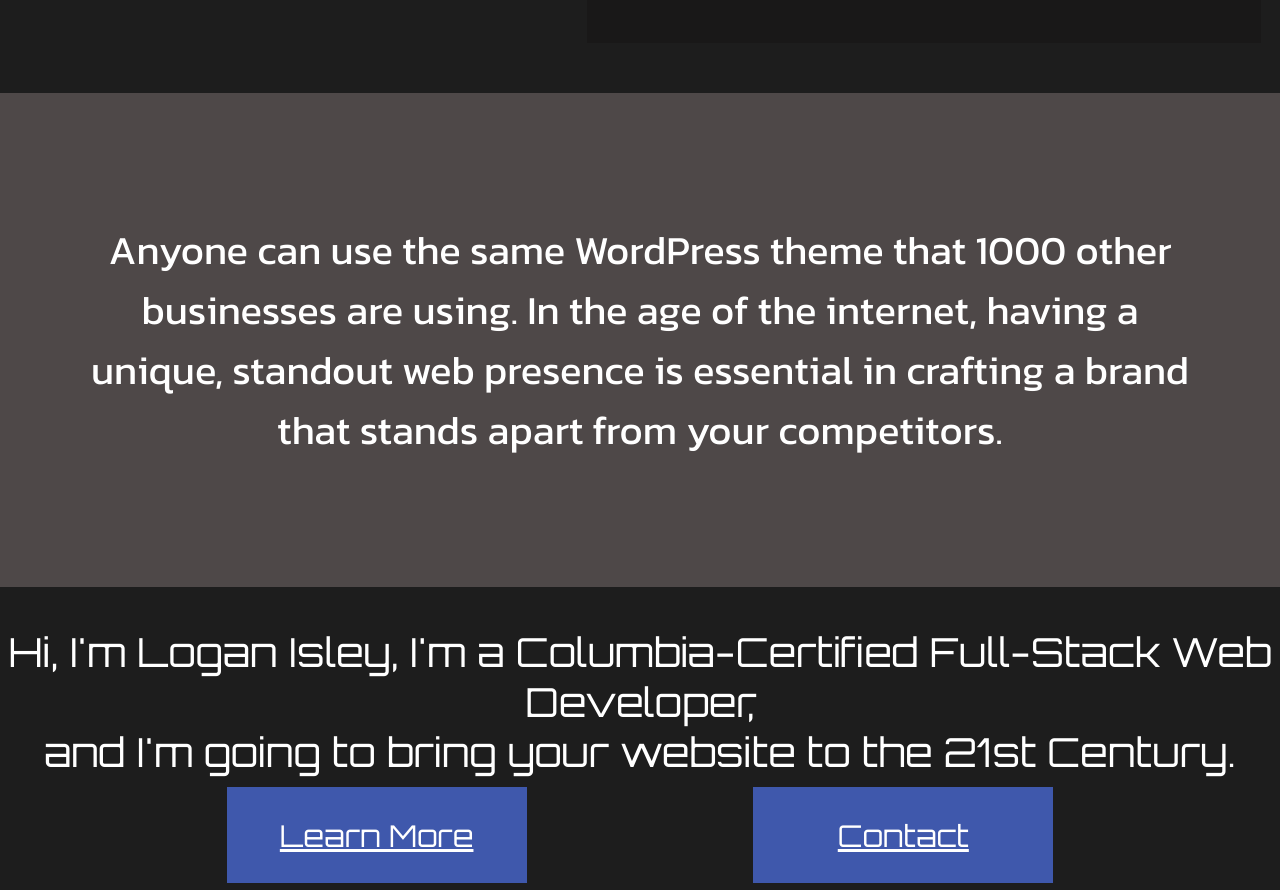
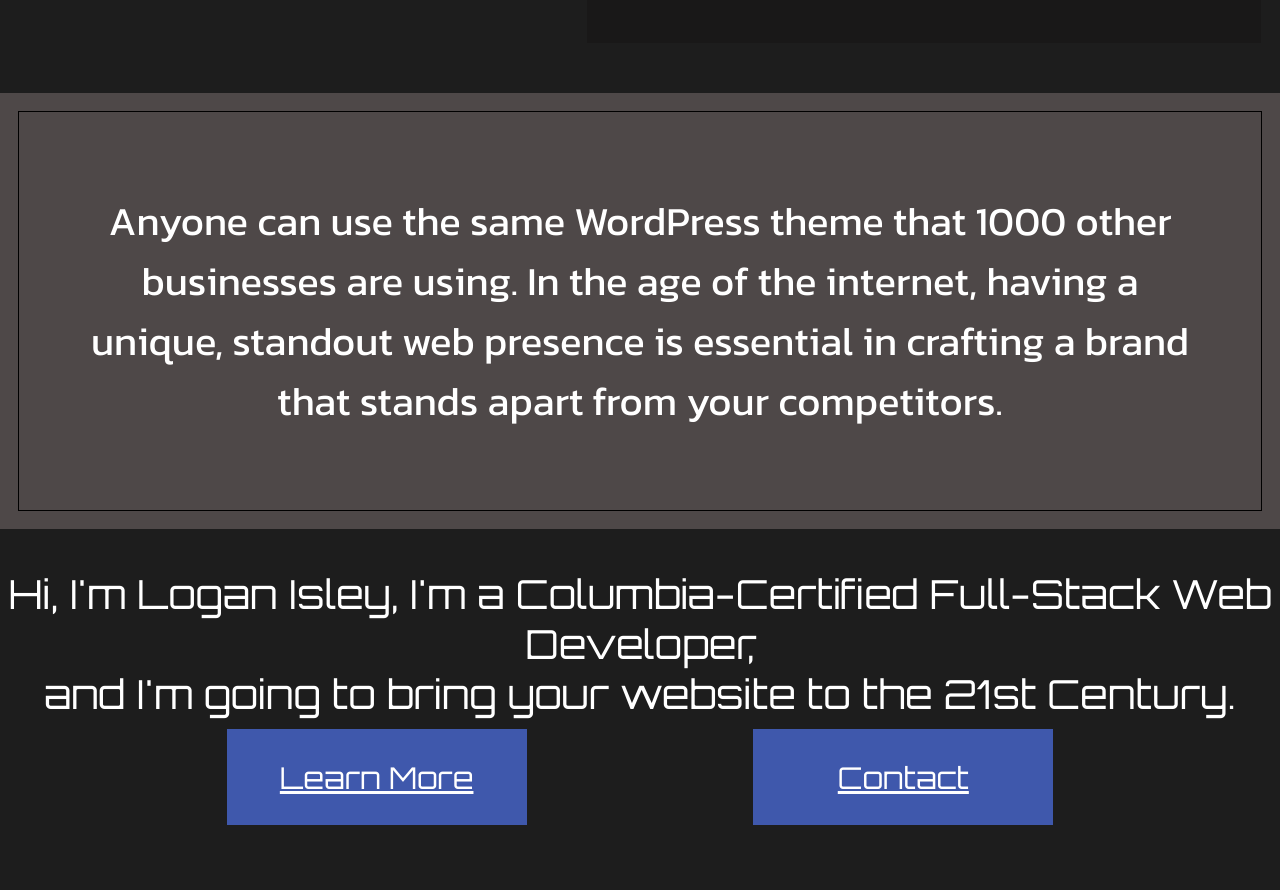
Before and after one commit to LowGcifer/Web-Dev-Site, a React (Create React App) app in the folder client/: page / in a window 1280 px wide. Shown: the part 2794-3684 px from the top of the page. Built offline with nearby package versions, Linux system fonts and the light colour scheme.

Commit message:
adding inset border to callout on home page

```diff
--- a/client/src/style.css
+++ b/client/src/style.css
@@ -228,12 +228,14 @@
 #callout-home {
   background-color: #4e4848;
   bottom: 300px;
-  height: 494px;
-  width: 100%;
+  height: 400px;
+  /* width: 100%; */
   display: flex;
   flex-direction: column;
   justify-content: center;
   align-items: center;
+  box-shadow: inset black 0px 0px 0px 1px;
+  border: 18.5px solid #4e4848;
 }
 
 #callout-text {
```
